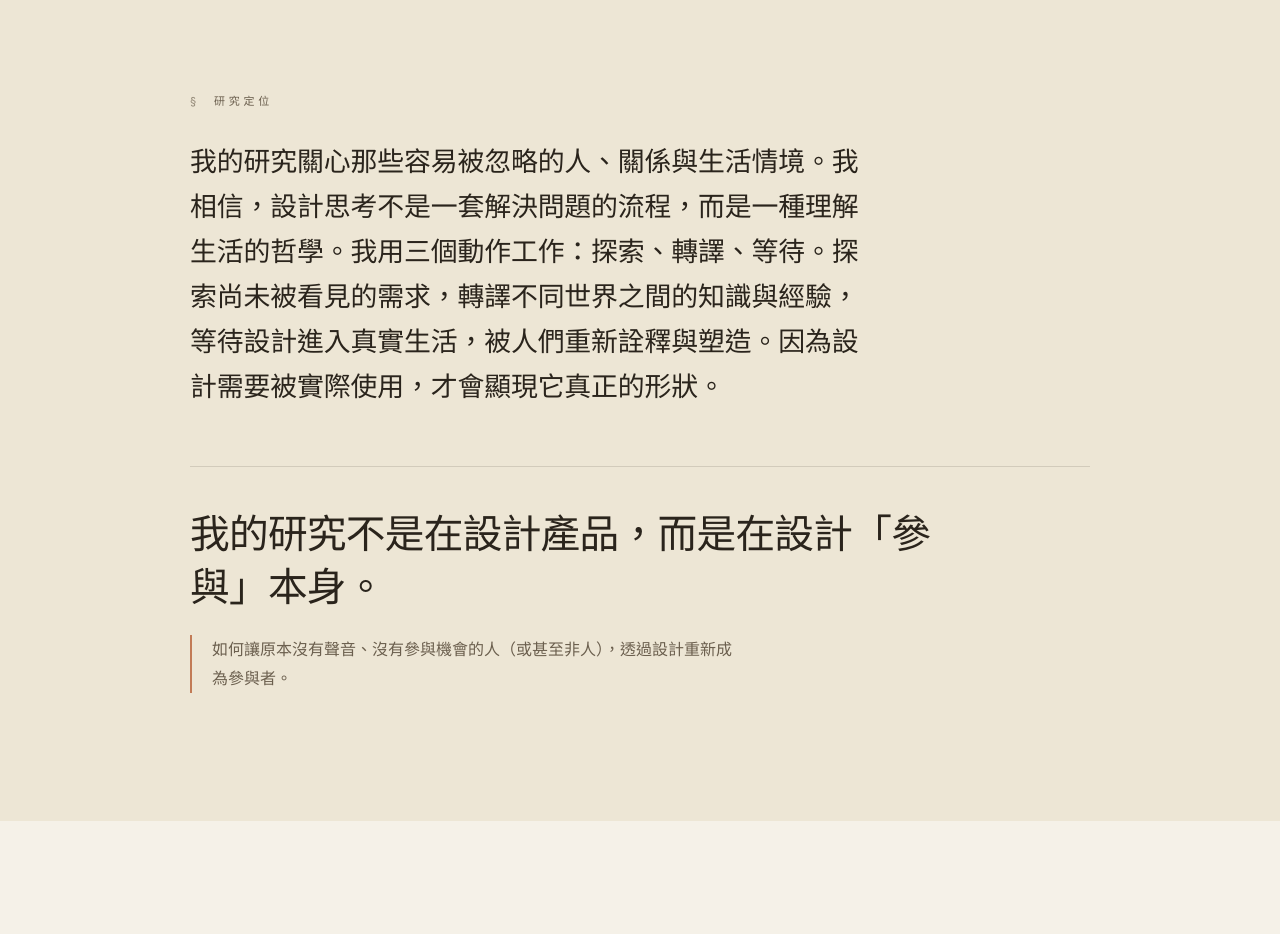
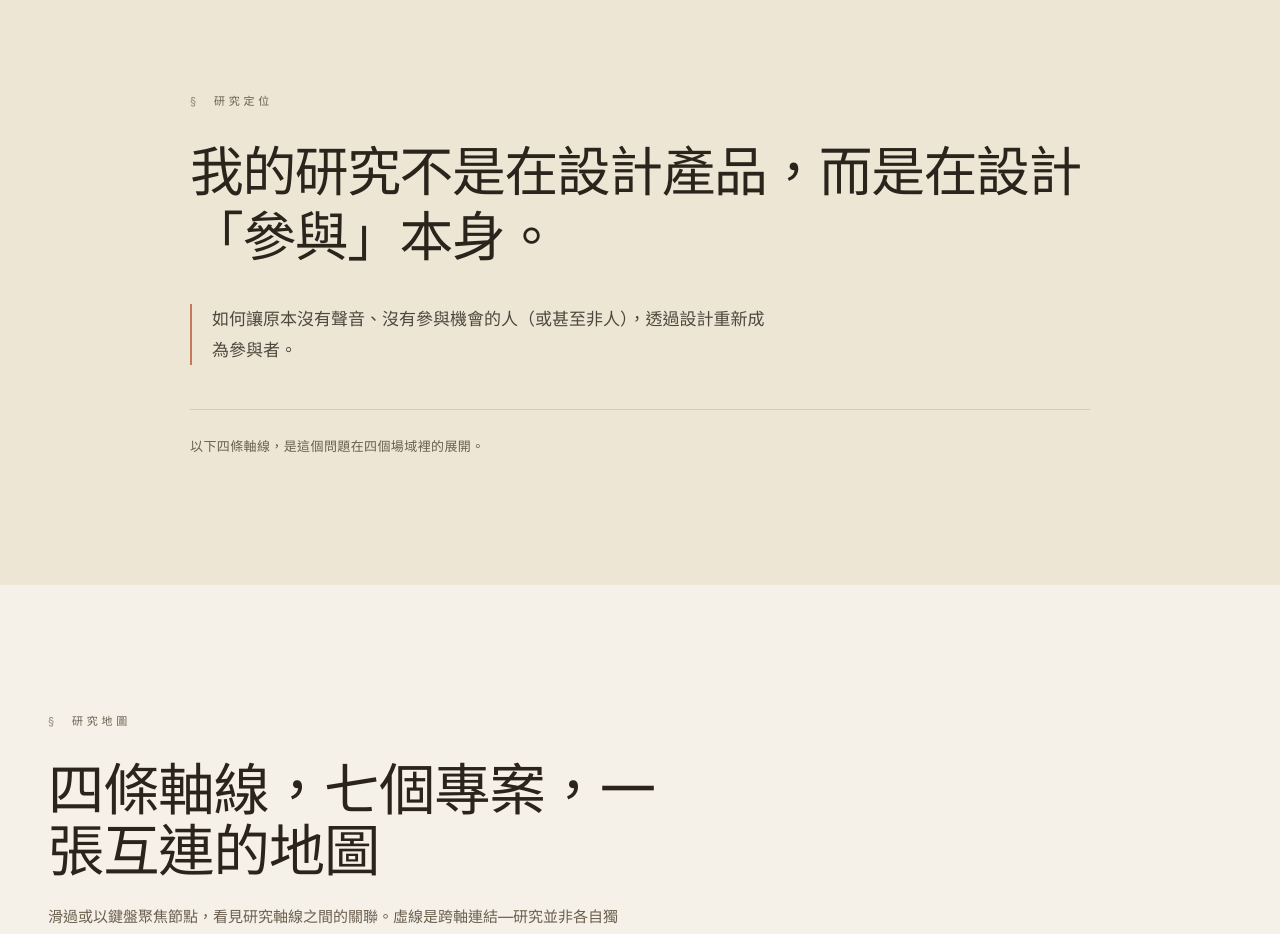
Before and after one commit to yfchen68/yfchen-portfolio, a React (Vite) app: page / in a window 1280 px wide. Shown: the part 820-1754 px from the top of the page. Built offline with nearby package versions, Linux system fonts and the light colour scheme.

Commit message:
Add files via upload

```diff
--- a/src/App.jsx
+++ b/src/App.jsx
@@ -282,11 +282,9 @@ function Positioning({ lang }) {
     <section className="section section--tint" id="positioning">
       <div className="wrap wrap--narrow reveal" ref={revealRef}>
         <p className="eyebrow">{c.label}</p>
-        <p className="positioning__body">{c.body}</p>
-        <div className="positioning__claim">
-          <p className="positioning__thesis">{c.thesis}</p>
-          <p className="positioning__question">{c.question}</p>
-        </div>
+        <p className="positioning__thesis">{c.thesis}</p>
+        <p className="positioning__question">{c.question}</p>
+        <p className="positioning__bridge">{c.bridge}</p>
       </div>
     </section>
   );
--- a/src/content.js
+++ b/src/content.js
@@ -136,17 +136,19 @@ export const trackLinks = [
 export const positioning = {
   zh: {
     label: '研究定位',
-    body: '我的研究關心那些容易被忽略的人、關係與生活情境。我相信，設計思考不是一套解決問題的流程，而是一種理解生活的哲學。我用三個動作工作：探索、轉譯、等待。探索尚未被看見的需求，轉譯不同世界之間的知識與經驗，等待設計進入真實生活，被人們重新詮釋與塑造。因為設計需要被實際使用，才會顯現它真正的形狀。',
+    // 完整的自我介紹與研究歷程放在 yfchen.info，這裡只留論點，
+    // 避免兩個站放幾乎相同的內容而互相壓過對方的搜尋排名。
     thesis: '我的研究不是在設計產品，而是在設計「參與」本身。',
     question:
       '如何讓原本沒有聲音、沒有參與機會的人（或甚至非人），透過設計重新成為參與者。',
+    bridge: '以下四條軸線，是這個問題在四個場域裡的展開。',
   },
   en: {
     label: 'Research Position',
-    body: 'My research attends to the people, the relationships, and the everyday situations that are easily overlooked. I believe design thinking is not a procedure for solving problems, but a philosophy for understanding life. I work through three actions: explore, translate, wait. Exploring needs that have not yet been seen; translating knowledge and experience between different worlds; waiting for a design to enter real life, to be reinterpreted and reshaped by the people who use it. Because a design only reveals its true shape once it is actually used.',
     thesis: 'My research is not about designing products. It is about designing participation itself.',
     question:
       'How can those who have had no voice and no opportunity to take part — people, or even non-people — become participants again, through design.',
+    bridge: 'The four tracks below are how that question unfolds across four sites.',
   },
 };
 
--- a/src/styles.css
+++ b/src/styles.css
@@ -1311,50 +1311,47 @@ img {
   }
 }
 
-/* ── 研究定位 ─────────────────────────────────────── */
-
-.positioning__body {
-  font-family: var(--serif);
-  font-size: clamp(19px, 2.1vw, 27px);
-  line-height: 1.68;
-  letter-spacing: -0.005em;
-  margin: 0;
-  max-width: 25em;
-}
-
-.positioning__claim {
-  margin-top: 56px;
-  padding-top: 40px;
-  border-top: 1px solid var(--rule);
-}
+/* ── 研究定位 ─────────────────────────────────────
+   這一區只放論點。完整的自我介紹在 yfchen.info，兩邊不重複。
+   因為只有一句話撐場，字級要夠大，讓它自己站得住。 */
 
 .positioning__thesis {
   font-family: var(--serif);
-  font-size: clamp(24px, 3.1vw, 40px);
-  line-height: 1.34;
-  letter-spacing: -0.018em;
+  font-size: clamp(28px, 4.2vw, 56px);
+  line-height: 1.22;
+  letter-spacing: -0.025em;
   font-weight: 400;
   margin: 0;
-  max-width: 20em;
+  max-width: 17em;
 }
 
 .positioning__question {
-  font-size: clamp(14px, 1.4vw, 16px);
+  font-size: clamp(14px, 1.5vw, 17px);
   line-height: 1.8;
-  color: var(--muted);
-  margin: 22px 0 0;
+  color: var(--ink-soft);
+  margin: 34px 0 0;
   max-width: 34em;
   padding-left: 20px;
   border-left: 2px solid var(--clay);
 }
 
+.positioning__bridge {
+  margin: 44px 0 0;
+  padding-top: 26px;
+  border-top: 1px solid var(--rule);
+  font-size: 13px;
+  letter-spacing: 0.03em;
+  color: var(--muted);
+}
+
 @media (max-width: 767px) {
-  .positioning__claim {
-    margin-top: 38px;
-    padding-top: 28px;
-  }
   .positioning__question {
     padding-left: 14px;
+    margin-top: 26px;
+  }
+  .positioning__bridge {
+    margin-top: 32px;
+    padding-top: 20px;
   }
 }
 
```
